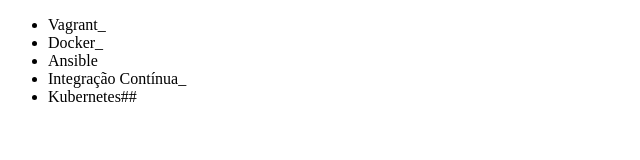
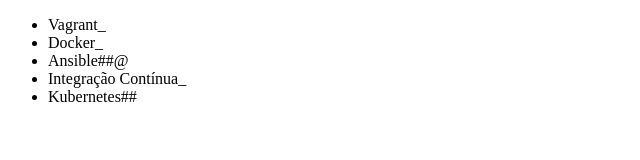
Before and after one commit to thaliadani/alura-git, a plain HTML site: page index.html in a window 1280 px wide. Shown: the full height of the page, 0-640 px from the left. Drawn offline with Linux system fonts and the light colour scheme.

Commit message:
alterando curso asible

```diff
--- a/index.html
+++ b/index.html
@@ -8,7 +8,7 @@
     <ul>
         <li>Vagrant_</li>
         <li>Docker_</li>
-        <li>Ansible</li>
+        <li>Ansible##@</li>
         <li>Integração Contínua_</li>
         <li>Kubernetes##</li>
     </ul>
```
